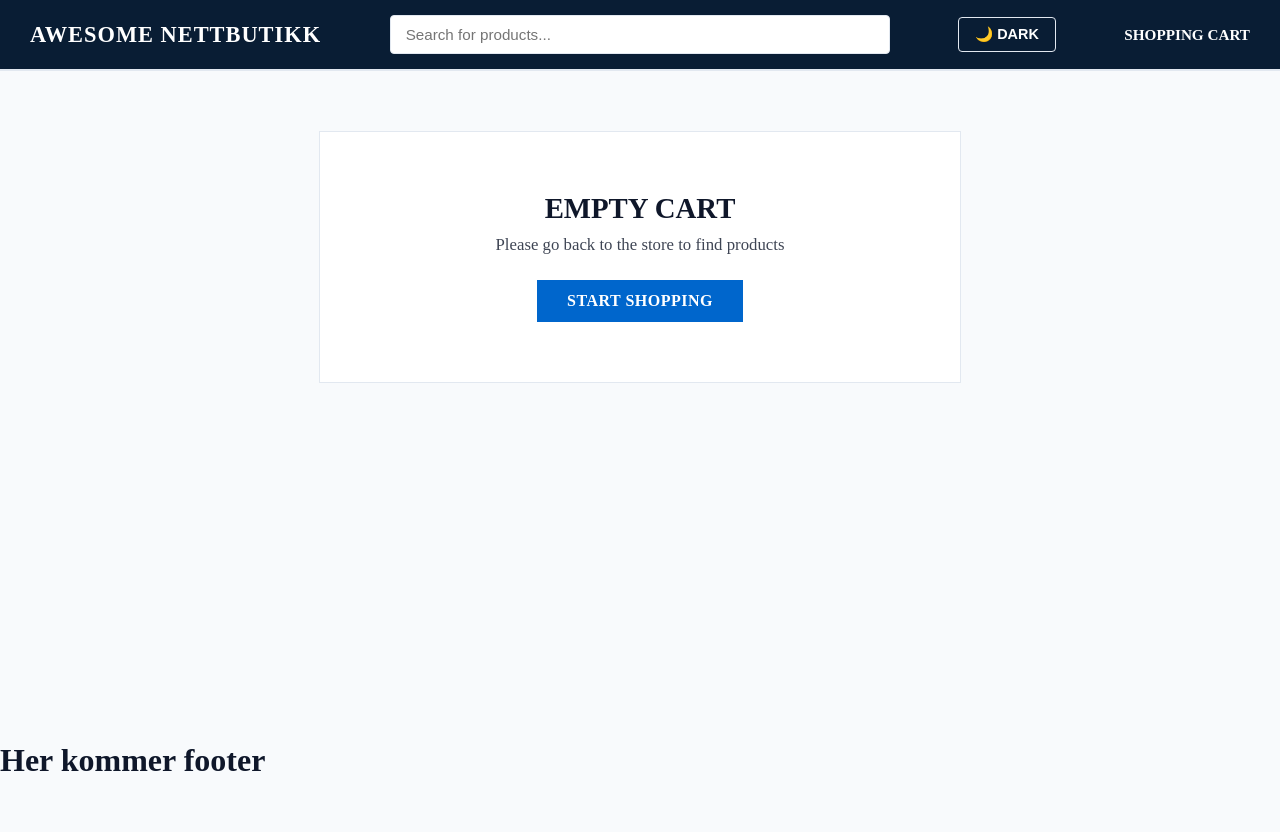
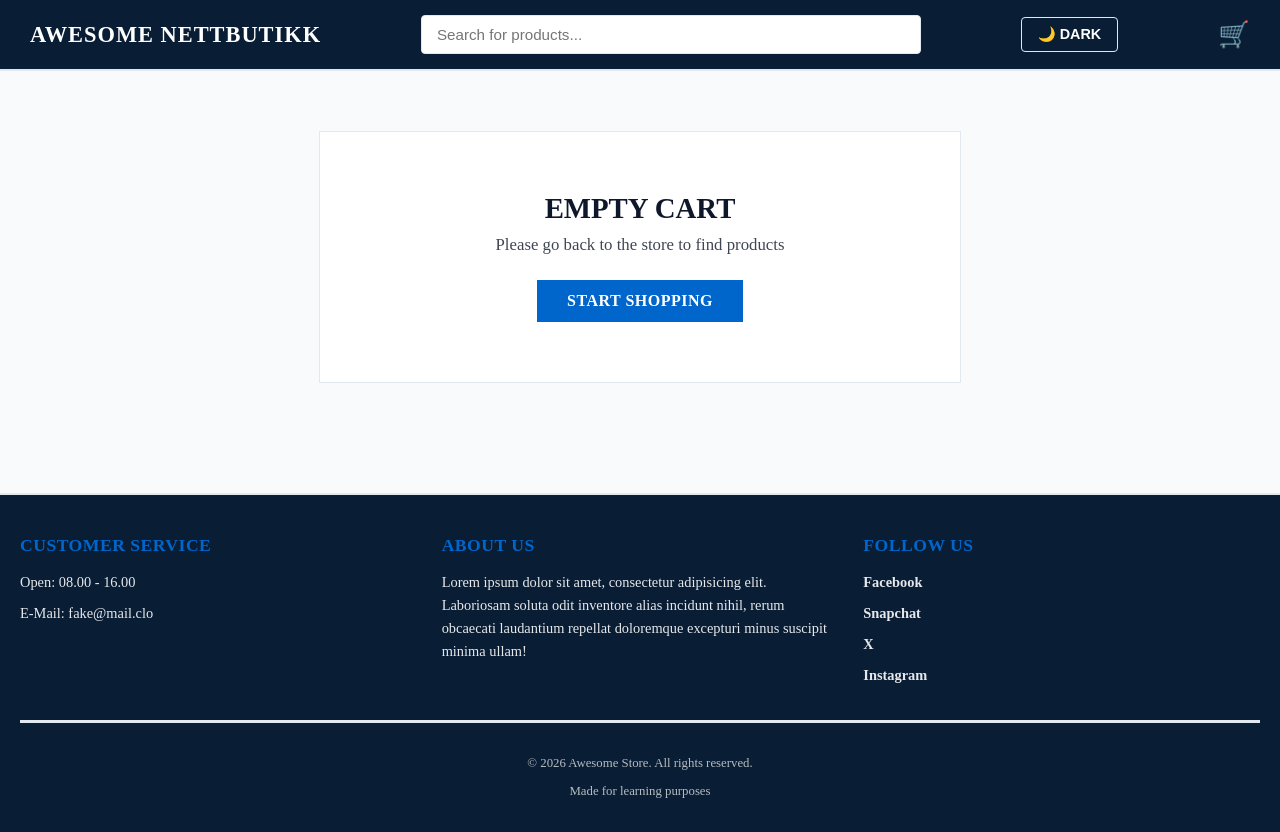
Before and after one commit to SS0391/minbutikk-oppgave, a React (Vite) app: page /cart in a window 1280 px wide. Before the commit the page ends 800 px from the top, so only its background shows below. Built offline with nearby package versions, Linux system fonts and the light colour scheme.

Commit message:
added a full footer the links is atm P tag Header is fixed with shopping cart insted of the text "shoppingCart"

```diff
--- a/src/components/Footer/Footer.jsx
+++ b/src/components/Footer/Footer.jsx
@@ -1,3 +1,30 @@
+import styles from "./footer.module.css";
+
 export default function Footer() {
-  return <h1>Her kommer footer</h1>;
+  return (
+    <footer className={styles.footer}>
+      <div className={styles.footerCont}>
+        <div className={styles.footerSection}>
+          <h4>Customer Service</h4>
+          <p>Open: 08.00 - 16.00</p>
+          <p>E-Mail: fake@mail.clo</p>
+        </div>
+        <div className={styles.footerSection}>
+          <h4>About us</h4>
+          <p>Lorem ipsum dolor sit amet, consectetur adipisicing elit. Laboriosam soluta odit inventore alias incidunt nihil, rerum obcaecati laudantium repellat doloremque excepturi minus suscipit minima ullam!</p>
+        </div>
+        <div className={styles.footerSection}>
+          <h4>Follow us</h4>
+          <p className={styles.link}>Facebook</p>
+          <p className={styles.link}>Snapchat</p>
+          <p className={styles.link}>X</p>
+          <p className={styles.link}>Instagram</p>
+        </div>
+      </div>
+      <div className={styles.bottom}>
+        <p>&copy; {new Date().getFullYear()} Awesome Store. All rights reserved.</p>
+        <p>Made for learning purposes</p>
+      </div>
+    </footer>
+  );
 }
--- a/src/components/Footer/Footer.module.css
+++ b/src/components/Footer/Footer.module.css
@@ -0,0 +1,53 @@
+.footer {
+  background-color: var(--nav-bg);
+  color: var(--nav-text);
+  border-top: 2px solid var(--border-color);
+  padding: 40px 20px 20px 20px;
+  margin-top: 50px;
+}
+
+.footerCont {
+  max-width: 1400px;
+  margin: 0 auto;
+  display: grid;
+  grid-template-columns: repeat(auto-fit, minmax(250px, 1fr));
+  gap: 25px;
+  padding-bottom: 25px;
+  border-bottom: 3px solid var(--border-color);
+}
+
+.footerSection h4 {
+  font-size: 1.1rem;
+  font-weight: 700;
+  text-transform: uppercase;
+  margin: 0 0 15px 0;
+  letter-spacing: 0.5px;
+  color: var(--accent-color);
+}
+
+.footerSection p {
+  font-size: 0.9rem;
+  line-height: 1.6;
+  margin: 0 0 8px 0;
+  opacity: 0.9;
+}
+
+.link {
+  color: var(--nav-text);
+  text-decoration: none;
+  font-weight: 600;
+}
+
+.link:hover {
+  color: var(--accent-color);
+  text-shadow: 0 0 5px var(--accent-color);
+}
+
+.bottom {
+  max-width: 1400px;
+  margin: 0 auto;
+  padding-top: 20px;
+  text-align: center;
+  font-size: 0.8rem;
+  opacity: 0.7;
+}
--- a/src/components/Header/Header.jsx
+++ b/src/components/Header/Header.jsx
@@ -38,7 +38,7 @@ export default function Header() {
         </button>
       </div>
       <Link to="/cart" className={styles.lintCart}>
-        Shopping Cart {cartCount > 0 && <span className={styles.badge || "badge"}>({cartCount})</span>}
+        <span className={styles.cartIcon}>🛒</span> {cartCount > 0 && <span className={styles.badge || "badge"}>({cartCount})</span>}
       </Link>
     </header>
   );
--- a/src/components/Header/Header.module.css
+++ b/src/components/Header/Header.module.css
@@ -84,6 +84,16 @@
   text-transform: uppercase;
 }
 
+.cartIcon {
+  font-size: 1.6rem;
+  display: inline-block;
+  transition: transform 0.3s ease;
+}
+
+.lintCart:hover .cartIcon {
+  transform: scale(1.15);
+}
+
 .badge {
   background-color: var(--accent-color);
   color: #ffffff;
```
